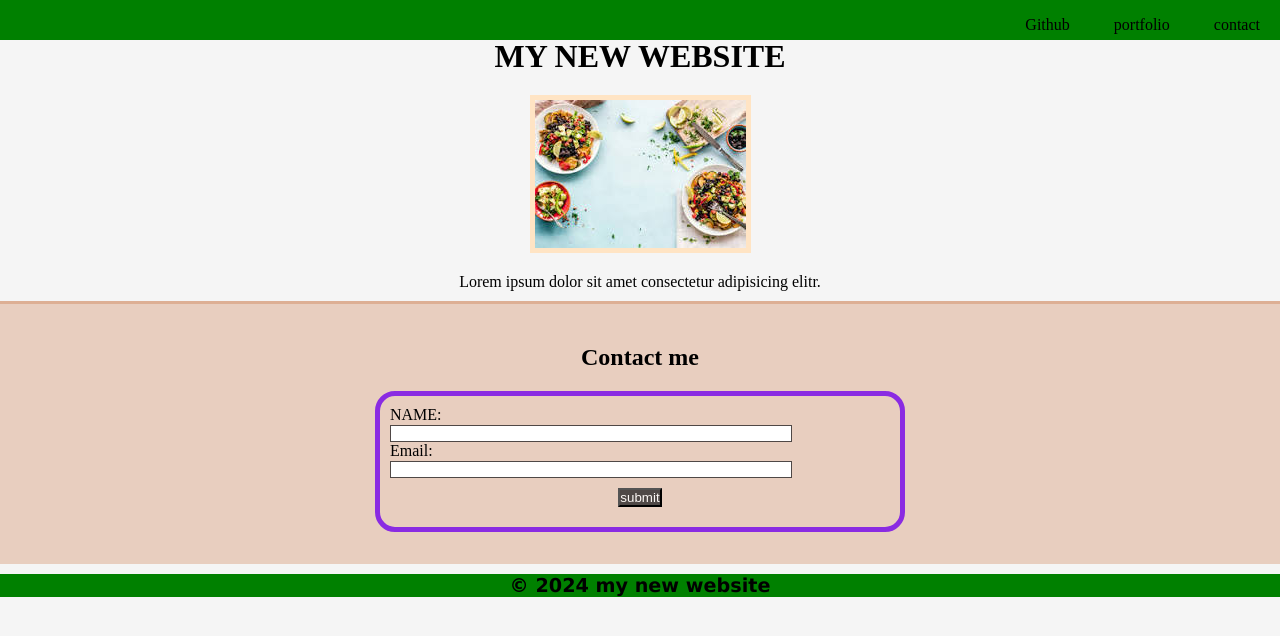
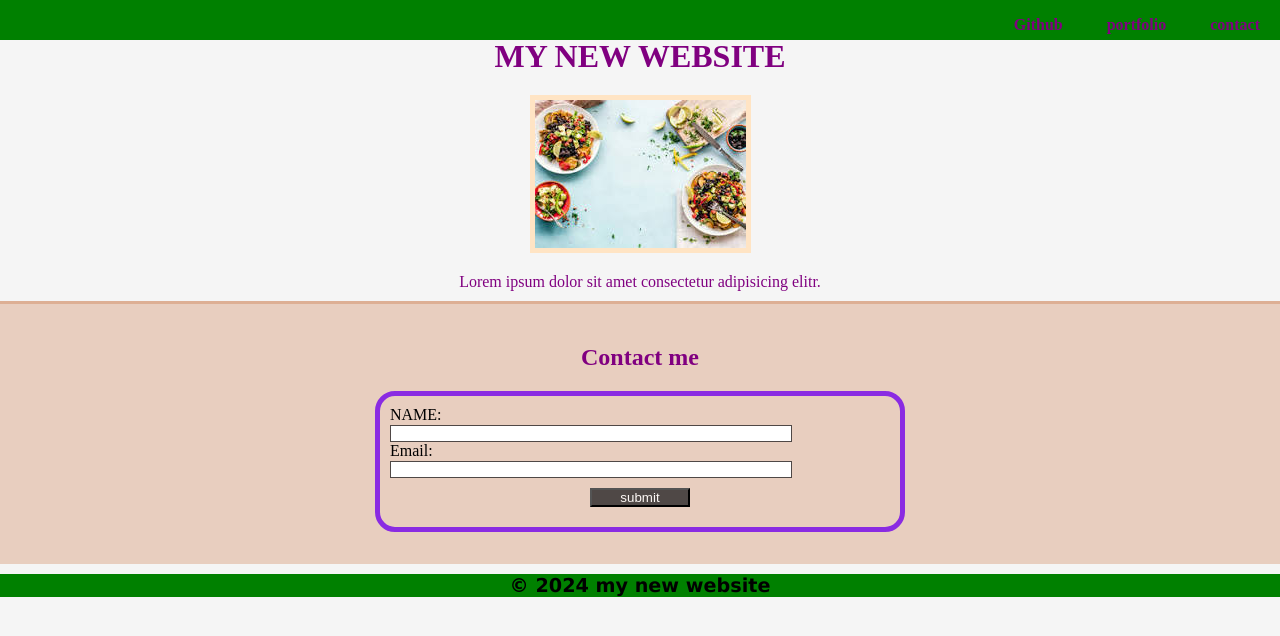
Before and after one commit to mayanklulla12/my-new-portfoli, a plain HTML site: page index.html in a window 1280 px wide. Drawn offline with Linux system fonts and the light colour scheme.

Commit message:
new changes in css

```diff
--- a/assets/css/styles.css
+++ b/assets/css/styles.css
@@ -28,6 +28,8 @@ navbar{
 
 li{
     display: inline;
+    color: purple;
+    font-weight: bolder;
     position: relative;
     padding: 20px ;
 }
@@ -35,6 +37,7 @@ li{
 h1,h2{
 text-align: center;
 margin:20px;
+color: purple;
 }
 
 img {
@@ -46,6 +49,7 @@ img {
 .para1{
     text-align: center;
     display: block;
+    color: purple;
 }
 
 
@@ -90,7 +94,7 @@ textarea {
 button{
 
        align-items: center;
-
+       width: 100px;
        margin: 10px auto;
         background-color: #4F4846;
         color: #FDF8F5;
```
